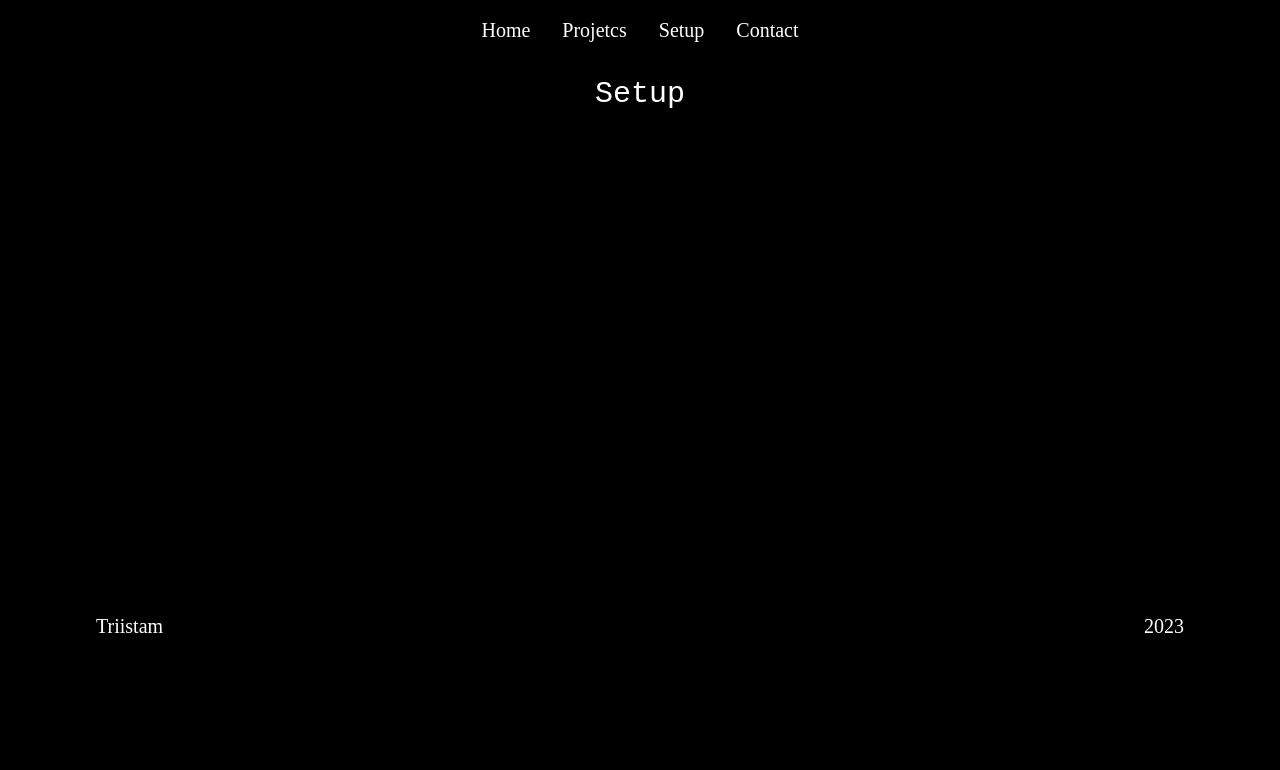
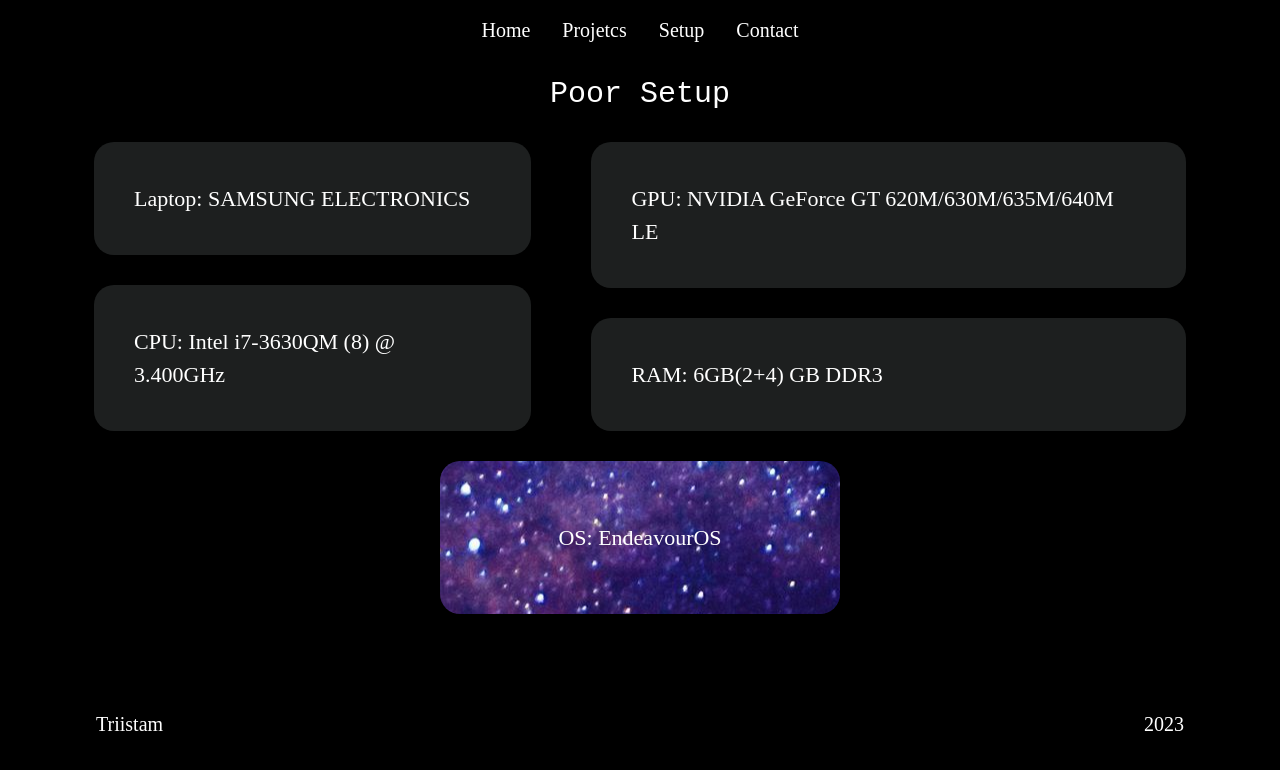
Before and after one commit to TohirDev/website, a Next.js app: page /setup in a window 1280 px wide. Shown: the top 770 px of the page. Built offline with nearby package versions, Linux system fonts and the light colour scheme; a web font is replaced by a local one.

Commit message:
meta tags & setup page

```diff
--- a/components/Layout.jsx
+++ b/components/Layout.jsx
@@ -7,8 +7,12 @@ export default function Layout({ children }) {
     <>
     <Head>
       <link rel="preconnect" href="https://fonts.googleapis.com" />
-      <link rel="preconnect" href="https://fonts.gstatic.com" crossorigin />
+      <link rel="preconnect" href="https://fonts.gstatic.com" crossOrigin />
       <link href="https://fonts.googleapis.com/css2?family=Eater&display=swap" rel="stylesheet" />
+      <meta name="description" content="Weakling preparing to explode with his unexpected moves." />
+      <meta name="author" content="Triistam" />
+      <meta name="keywords" content="Triistam akumaru user6879" />
+      <meta name="og:image" content="https://i.imgur.com/nDxSgWi.png"/>
     </Head>
       <div className="container mx-auto" id="app">
         <Navbar />
--- a/pages/contact.jsx
+++ b/pages/contact.jsx
@@ -1,7 +1,12 @@
-import Head from "next/head"
+import Head from "next/head";
 
-export default function() {
-    return(<>
-            <h1 className="text-3xl text-center">Contact</h1>
-            </>)
+export default function () {
+  return (
+    <>
+    <Head>
+      <title>Contact with Triistam</title>
+    </Head>
+      <h1 className="text-3xl text-center">Contact</h1>
+    </>
+  );
 }
--- a/pages/setup.jsx
+++ b/pages/setup.jsx
@@ -1,7 +1,28 @@
-import Head from "next/head"
+import Head from "next/head";
 
-export default function() {
-    return(<>
-            <h1 className="text-3xl text-center">Setup</h1>
-            </>)
+export default function () {
+  return (
+    <>
+      <Head>
+        <title>Triistam's Setup!</title>
+      </Head>
+      <h1 className="text-3xl text-center">Poor Setup</h1>
+      <div className="setup">
+        <div className="flex">
+          <div className="up">
+            <p className="element">Laptop: SAMSUNG ELECTRONICS</p>
+            <p className="element">CPU: Intel i7-3630QM (8) @ 3.400GHz</p>
+          </div>
+          <div className="bottom">
+            <p className="element">
+              GPU: NVIDIA GeForce GT 620M/630M/635M/640M LE
+            </p>
+            <p className="element">RAM: 6GB(2+4) GB DDR3</p>
+          </div>
+        </div>
+      </div>
+      <h1 className="element system text-center">OS: EndeavourOS</h1>
+
+    </>
+  );
 }
--- a/styles/globals.css
+++ b/styles/globals.css
@@ -50,3 +50,31 @@ h1 {
 .quote {
   font-family: 'Eater', cursive;
 }
+
+.element {
+  font-size: 22px;
+  margin: 30px;
+  padding: 40px;
+  background-color: rgb(29, 31, 31);
+  border-radius: 20px;
+  font-family: 'JetBrains Mono';
+}
+
+.setup {
+  display: flex;
+  justify-content: center;
+  align-items: center;
+}
+
+.system {
+  width: 400px;
+  margin: auto;
+  padding: 60px;
+  background-image:url("../public/universe.jpg");
+  background-position: center;
+}
+
+.setup {
+  justify-content: center;
+  align-items: center;
+}
```
Also changed, not shown: public/universe.jpg (added).
